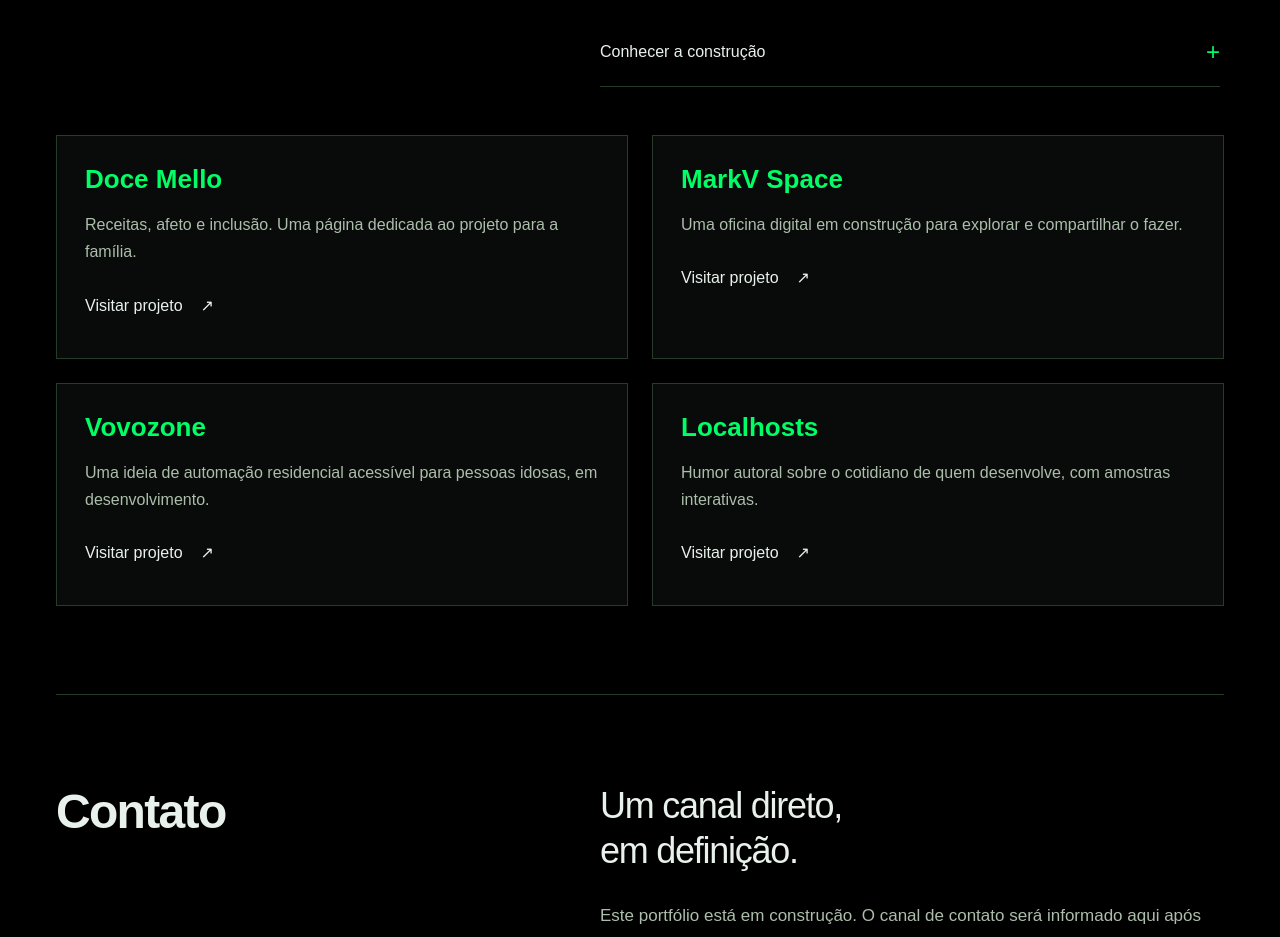
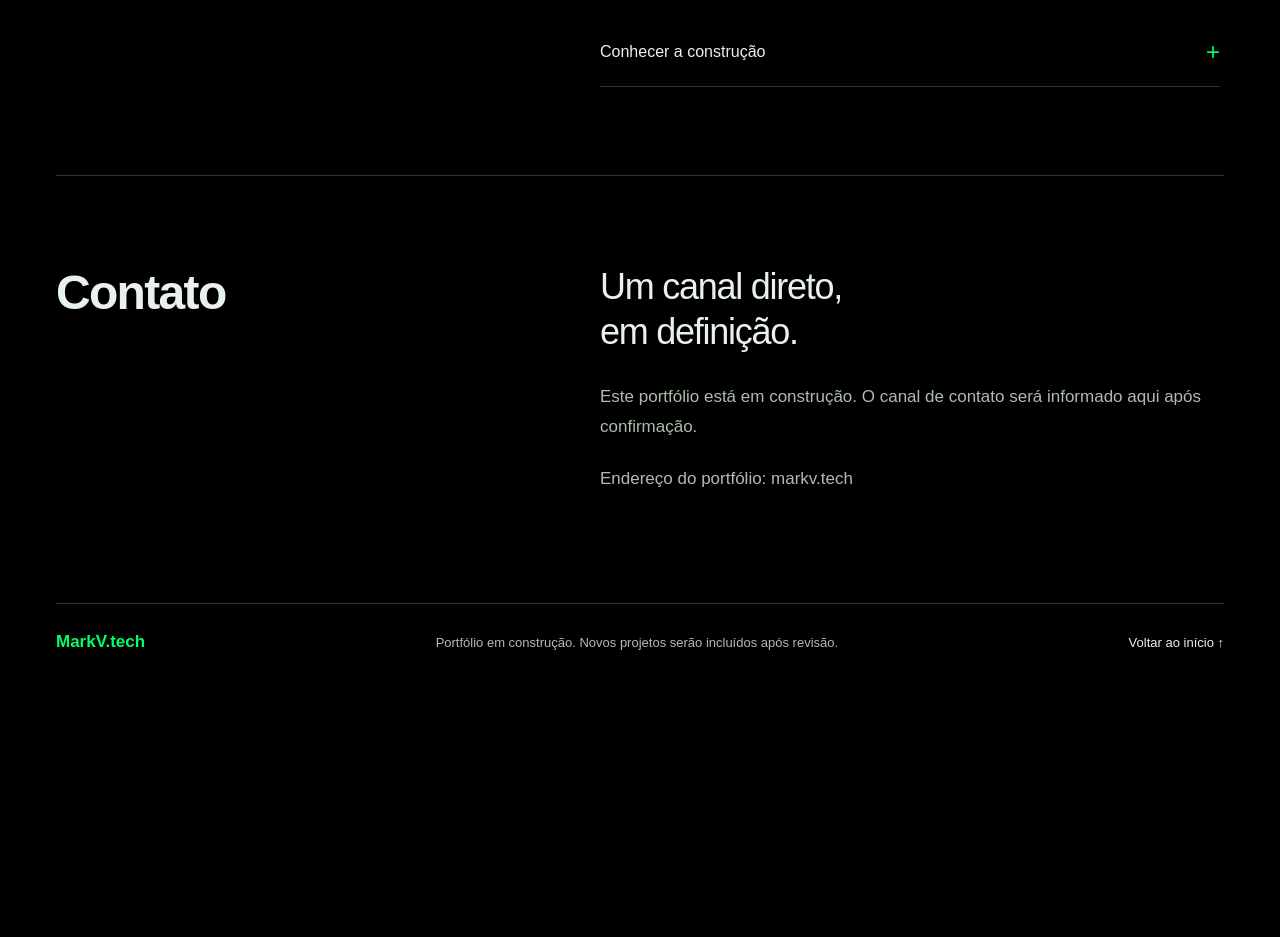
Before and after one commit to 00markin/markvtech-portfolio, a React (Create React App) app: page / in a window 1280 px wide. Shown: the part 1860-2797 px from the top of the page. After the commit the page ends 2550 px from the top, so only its background shows below. Built offline with nearby package versions, Linux system fonts and the light colour scheme.

Commit message:
Focus Tech portfolio and reserve brand cards for Company

```diff
--- a/src/components/Portfolio.tsx
+++ b/src/components/Portfolio.tsx
@@ -10,17 +10,9 @@ const Portfolio: React.FC = () => {
           <p className="lead">A identidade Matrix,<br className="desktop-break" /> direto no navegador.</p>
           <p>Uma experiência construída a partir do repositório original, com animação em canvas, navegação por seções e layout adaptável.</p>
           <button className="text-link disclosure" type="button" aria-expanded={expanded} aria-controls="project-details" onClick={() => setExpanded(!expanded)}>{expanded ? 'Fechar detalhes' : 'Conhecer a construção'}<span aria-hidden="true">{expanded ? '−' : '+'}</span></button>
-          <div id="project-details" hidden={!expanded} className="project-details"><h4>Como foi construído</h4><ul><li>Um único canvas desenha a chuva de caracteres.</li><li>A animação pausa quando a página fica oculta e respeita a preferência de movimento reduzido.</li><li>React organiza as seções e os controles; TypeScript verifica os tipos.</li></ul><p>Este é o primeiro projeto apresentado. As páginas abaixo já estão publicadas e suas propostas continuam em desenvolvimento.</p></div>
+          <div id="project-details" hidden={!expanded} className="project-details"><h4>Como foi construído</h4><ul><li>Um único canvas desenha a chuva de caracteres.</li><li>A animação pausa quando a página fica oculta e respeita a preferência de movimento reduzido.</li><li>React organiza as seções e os controles; TypeScript verifica os tipos.</li></ul><p>Este é o primeiro projeto técnico apresentado. Novos projetos de tecnologia serão incluídos após revisão.</p></div>
         </div>
       </article>
-      <div className="portfolio-grid" aria-label="Projetos publicados">
-        {[
-          {name: 'Doce Mello', description: 'Receitas, afeto e inclusão. Uma página dedicada ao projeto para a família.', url: 'https://docemello.vercel.app/'},
-          {name: 'MarkV Space', description: 'Uma oficina digital em construção para explorar e compartilhar o fazer.', url: 'https://markv.space/'},
-          {name: 'Vovozone', description: 'Uma ideia de automação residencial acessível para pessoas idosas, em desenvolvimento.', url: 'https://vovozone.vercel.app/'},
-          {name: 'Localhosts', description: 'Humor autoral sobre o cotidiano de quem desenvolve, com amostras interativas.', url: 'https://localhosts-zeta.vercel.app/'},
-        ].map(project => <article className="portfolio-card" key={project.name}><h3>{project.name}</h3><p>{project.description}</p><a className="text-link" href={project.url}>Visitar projeto <span aria-hidden="true">↗</span></a></article>)}
-      </div>
     </section>
   );
 };
```
